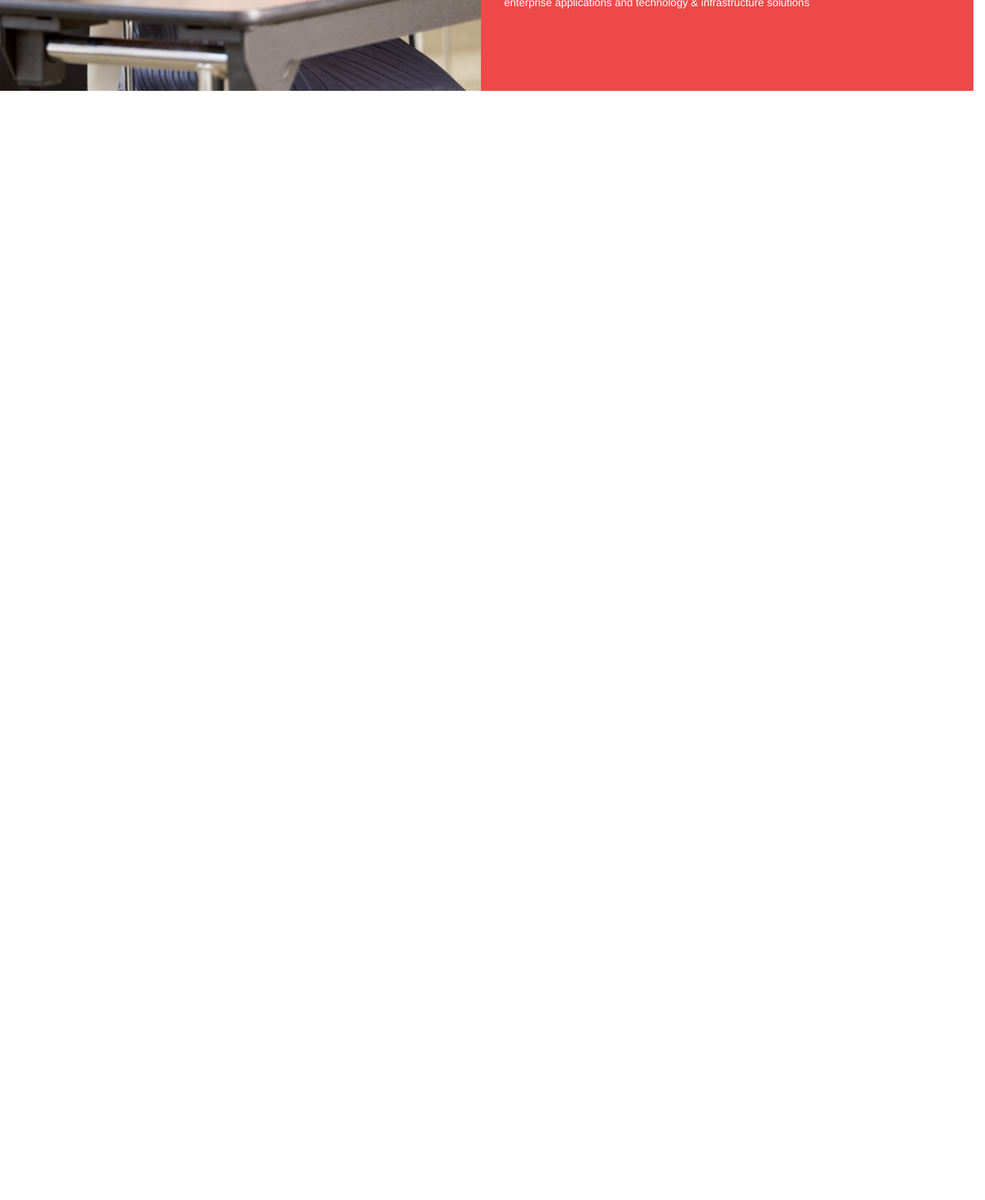
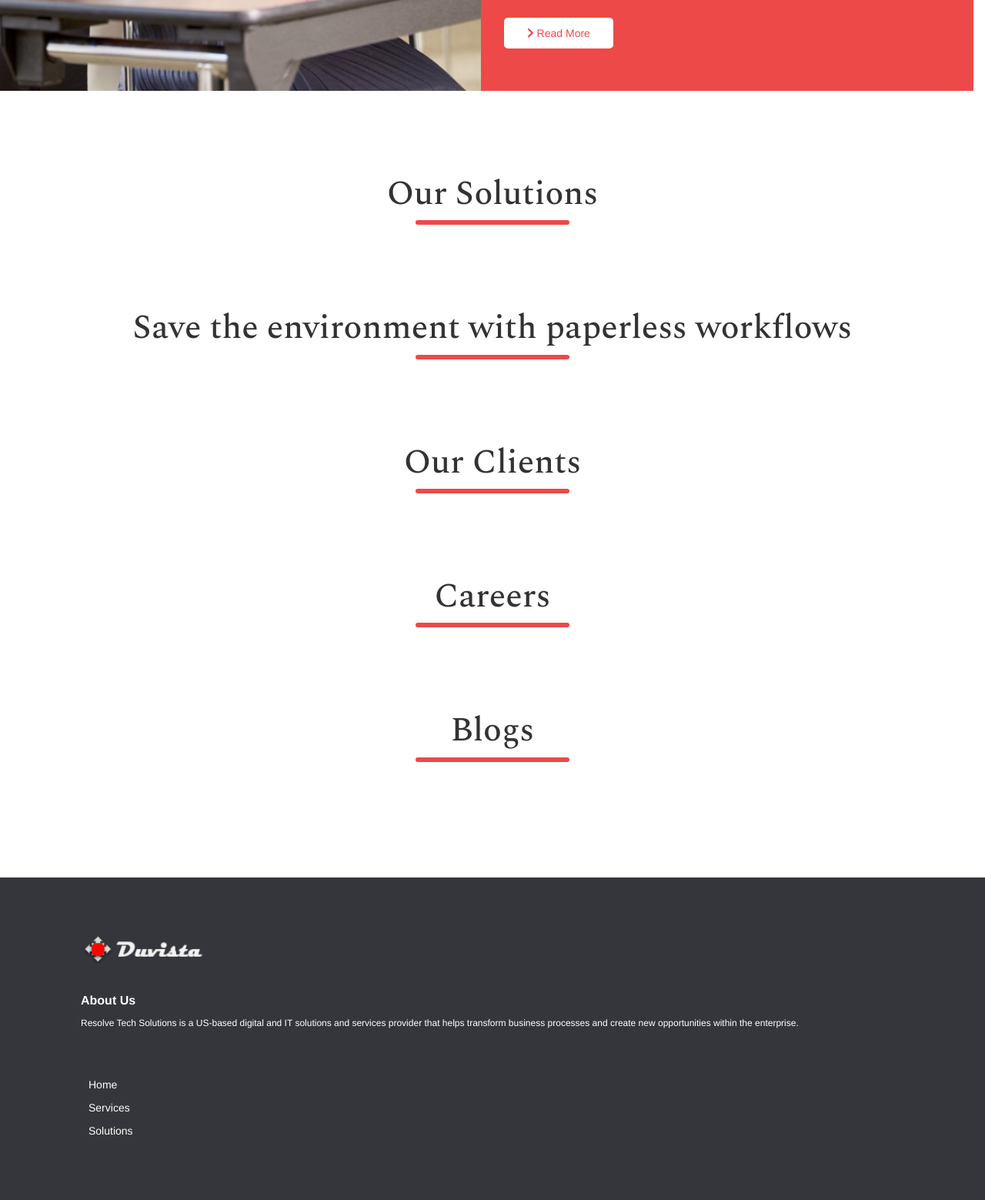
Before and after one commit to gopivjn/rts-replica, a plain HTML site: page index.html in a window 1280 px wide. Shown: the part 2338-3897 px from the top of the page at 77% size. Before the commit the page ends 2456 px from the top, so only its background shows below. Drawn offline with nearby package versions, Linux system fonts and the light colour scheme; a web font is replaced by a local one.

Commit message:
Initial layout complete - home page 30% done

```diff
--- a/index.html
+++ b/index.html
@@ -134,8 +134,8 @@
         <img src="./img/grid_image.png" alt="" />
       </div>
     </section>
-    <!-- Products -->
-    <section id="products" class="flex-columns section">
+    <!-- Services -->
+    <section id="services" class="flex-columns section">
       <div class="row">
         <div class="column">
           <div class="column-1">
@@ -197,9 +197,70 @@
                 </div>
               </div>
             </div>
+            <div>
+              <a href="#" class="btn2" style="margin-top: 20px;"
+                ><i class="fas fa-chevron-right"></i> Read More</a
+              >
+            </div>
           </div>
         </div>
       </div>
     </section>
+
+    <!-- Our Solutions -->
+    <section id="solutions" class="section_header">
+      <h2>Our Solutions</h2>
+      <div class="bottom-line1"></div>
+    </section>
+
+    <!-- Environment -->
+    <section id="environment" class="section_header">
+      <h2>Save the environment with paperless workflows</h2>
+      <div class="bottom-line1"></div>
+    </section>
+
+    <!-- Our Clients -->
+    <section id="clients" class="section_header">
+      <h2>Our Clients</h2>
+      <div class="bottom-line1"></div>
+    </section>
+
+    <!-- Careers -->
+    <section id="careers" class="section_header">
+      <h2>Careers</h2>
+      <div class="bottom-line1"></div>
+    </section>
+
+    <!-- Blogs -->
+    <section id="blogs" class="section_header">
+      <h2>Blogs</h2>
+      <div class="bottom-line1"></div>
+    </section>
+    <!-- footer -->
+    <footer id="main-footer" class="py-2">
+      <div class="container footer-container">
+        <div>
+          <img src="./img/logo3.png" alt="Duvista" />
+        </div>
+        <div>
+          <p>
+            <strong style="font-size: 16px;"> About Us</strong>
+          </p>
+          <p>
+            Resolve Tech Solutions is a US-based digital and IT solutions and
+            services provider that helps transform business processes and create
+            new opportunities within the enterprise.
+          </p>
+        </div>
+
+        <div style="padding-top: 20px;">
+          <ul class="list">
+            <li style="margin: 10px;"><a href="#">Home</a></li>
+            <li style="margin: 10px;"><a href="#">Services</a></li>
+            <li style="margin: 10px;"><a href="#">Solutions</a></li>
+          </ul>
+        </div>
+      </div>
+    </footer>
   </body>
 </html>
--- a/main.scss
+++ b/main.scss
@@ -136,8 +136,6 @@ p {
 #grid_image .gridimage {
   padding: 5rem 10rem;
   margin-bottom: 5rem;
-  // padding-left: 10rem;
-  // padding-right: 10rem;
 }
 // ~~~~~~~~~~~~~~ Carousel ~~~~~~~~~~~~~~~~~~~~~~`
 
@@ -159,6 +157,12 @@ p {
     font-size: 25.2px;
   }
 }
+.section_header h2 {
+  font-family: "Spectral", serif;
+  font-size: 44px;
+  text-align: center;
+  padding-top: 90px;
+}
 
 /* Button */
 .btn {
@@ -170,6 +174,25 @@ p {
   text-decoration: none;
   border: none;
   border-radius: 5px;
+}
+
+.btn2 {
+  cursor: pointer;
+  display: inline-block;
+  padding: 10px 30px;
+  background-color: #fff;
+  color: #ed4948;
+  text-decoration: none;
+  border: none;
+  border-radius: 5px;
+}
+
+.btn2 a {
+  text-decoration: none;
+}
+
+.btn a {
+  text-decoration: none;
 }
 
 .btn:hover {
@@ -263,3 +286,45 @@ p {
 #card-grid img {
   width: 60px;
 }
+
+// Footer
+
+#main-footer .footer-container {
+  display: grid;
+  grid-template-columns: 2fr 7fr 2fr;
+  grid-gap: 2rem;
+}
+
+#main-footer {
+  background: #35363b;
+  color: #fff;
+  padding: 50px;
+  margin-top: 15rem;
+}
+
+#main-footer img {
+  width: 175px;
+}
+#main-footer a {
+  color: #fff;
+  text-decoration: none;
+}
+#main-footer p {
+  font-size: 12px;
+  padding-right: 150px;
+  padding-left: 50px;
+}
+
+#main-footer a:hover {
+  color: #28a745;
+}
+#main-footer .footer-container {
+  display: flex;
+  flex-direction: column;
+}
+
+#main-footer p {
+  font-size: 12px;
+  padding-left: 0px;
+  padding-right: 0px;
+}
```
Also changed, not shown: css/main.css, img/logo3.png (added), 2 other files.
